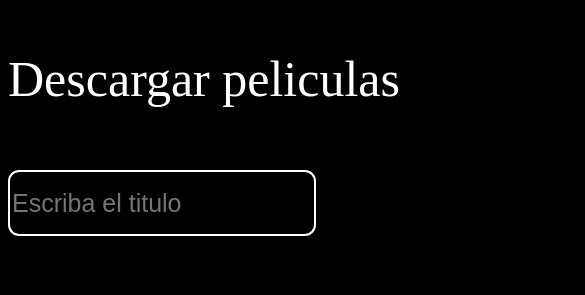
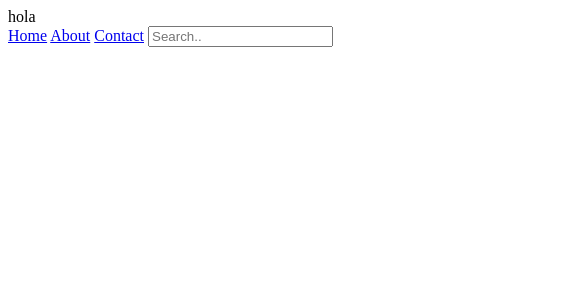
Before and after one commit to Marcomech/Web-Pages, a plain HTML site: page Descargar Musica/index.html in a window 390 px wide. Shown: the top 295 px of the page, 585 px wide, since content can reach past the window. Drawn offline with Linux system fonts and the light colour scheme.

Commit message:
Final 2.0

```diff
--- a/Descargar Musica/index.html
+++ b/Descargar Musica/index.html
@@ -1,20 +1,9 @@
-<!DOCTYPE html>
-<html lang="en">
-
-<head>
-    <title>Movies</title>
-    <link rel="stylesheet" type="text/css" href="style.css">
-</head>
+<head>hola</head>
 <body>
-    <p class="title">Descargar peliculas</p>
-
-    <form id="form" class="form">
-        <input type="text" id="fMovie" name="fMovie" placeholder="Escriba el titulo"><br>
-    </form>
-
-    <main class="container-grid" id = "elements">
-    </main>
-
+    <div class="topnav">
+        <a class="active" href="#home">Home</a>
+        <a href="#about">About</a>
+        <a href="#contact">Contact</a>
+        <input type="text" placeholder="Search..">
+    </div>
 </body>
-<script src="./script.js"></script>
-</html>
--- a/Descargar Musica/script.js
+++ b/Descargar Musica/script.js
@@ -50,7 +50,6 @@ function GetApi(MovieName){
 					`
 				}
 				elements.innerHTML = movieList;
-				console.log("ok")
 			}
 
 		})
--- a/Descargar Musica/style.css
+++ b/Descargar Musica/style.css
@@ -1,47 +1,52 @@
-body{
-    background: black;
+.topnav {
+    overflow: hidden;
+    background-color: #e9e9e9;
   }
 
-.title{
-    color: white;
-    font-size: 50px;
-    font-style:normal;
-    width: 600px;
-    height: 70px;
+  /* Style the links inside the navigation bar */
+  .topnav a {
+    float: left;
+    display: block;
+    color: black;
+    text-align: center;
+    padding: 14px 16px;
+    text-decoration: none;
+    font-size: 17px;
   }
 
-.container-grid{
-    display: grid;
-    grid-template-columns: repeat(4, minmax(0, 1fr));
-    gap:2rem;
-}
-
-.card{
-    border-radius: 0.35rem;
-    background-color: dimgray;
-}
-
-.movie-title{
-    text-align: center;
-    font-weight: bold;
-    font-size: 26px;
+  /* Change the color of links on hover */
+  .topnav a:hover {
+    background-color: #ddd;
     color: black;
   }
 
-.img-fluid{
-    width: 100%;
-    border-top-left-radius: 0.35rem;
-    border-top-right-radius: 0.35rem;
+  /* Style the "active" element to highlight the current page */
+  .topnav a.active {
+    background-color: #2196F3;
+    color: white;
   }
 
-#fMovie{
-    color: white;
-    background: black;
-    border: 2px solid white;
-    font-size: 25px;
-    font-style:normal;
-    border-radius: 0.7rem;
-    width: 300px;
-    height: 60px;
-    margin-bottom: 3rem;
+  /* Style the search box inside the navigation bar */
+  .topnav input[type=text] {
+    float: right;
+    padding: 6px;
+    border: none;
+    margin-top: 8px;
+    margin-right: 16px;
+    font-size: 17px;
   }
+
+  /* When the screen is less than 600px wide, stack the links and the search field vertically instead of horizontally */
+  @media screen and (max-width: 600px) {
+    .topnav a, .topnav input[type=text] {
+      float: none;
+      display: block;
+      text-align: left;
+      width: 100%;
+      margin: 0;
+      padding: 14px;
+    }
+    .topnav input[type=text] {
+      border: 1px solid #ccc;
+    }
+  }
--- a/Descargar Peliculas/style.css
+++ b/Descargar Peliculas/style.css
@@ -1,51 +1,93 @@
+
+.header{
+    background-color: black;
+    overflow: hidden;
+    margin-bottom: 2rem;
+}
+#title{
+    color: white;
+    font-size: 50px;
+    font-family: Impact, Haettenschweiler, 'Arial Narrow Bold', sans-serif;
+    width: 500px;
+    height: 60px;
+    margin-top: 1rem;
+    margin-right: 18rem;
+    float: left;
+}
+#fMovie{
+    color: white;
+    background: black;
+    border: 2px solid white;
+    font-size: 30px;
+    border-radius: 0.7rem;
+    margin-top: 1rem;
+    width: 500px;
+    height: 60px;
+}
+
+
 body{
     background: black;
 }
-
-.header{
-    color: dimgray;
-}
-
-.title{
-    color: white;
-    font-size: 50px;
-    font-style:normal;
-    width: 600px;
-    height: 70px;
-}
-
 .container-grid{
     display: grid;
     grid-template-columns: repeat(4, minmax(0, 1fr));
     gap:2rem;
 }
-
 .card{
     border-radius: 0.35rem;
     background-color: dimgray;
+    overflow: hidden;
 }
-
 .movie-title{
     text-align: center;
     font-weight: bold;
     font-size: 26px;
     color: black;
 }
-
 .img-fluid{
     width: 100%;
+    height: 80%;
     border-top-left-radius: 0.35rem;
     border-top-right-radius: 0.35rem;
+    transition: all 0.3s ease-out;
+}
+.card img:hover{
+    transform: scale(1.1);
 }
 
-#fMovie{
-    color: white;
-    background: black;
-    border: 2px solid white;
-    font-size: 25px;
-    font-style:normal;
-    border-radius: 0.7rem;
-    width: 300px;
-    height: 60px;
-    margin-bottom: 3rem;
+.zoom{
+    background: rgba(0, 0, 0, 0.9);
+    position: fixed;
+    top: 0;
+    left: 0;
+    width: 100%;
+    height: 100%;
+    opacity: 0;
+    pointer-events: none;
 }
+.zoom.open{
+    opacity: 1;
+    pointer-events: all;
+}
+
+.zoom #movieTitle{
+    color: aliceblue;
+    font-size: 4rem;
+    position: absolute;
+    top: 10%;
+    left: 55%;
+}
+.zoom #movieDescription{
+    color: aliceblue;
+    font-size: 2rem;
+    position: absolute;
+    top: 30%;
+    left: 55%;
+}
+.zoom img{
+    position: absolute;
+    left: 10%;
+    top: 5%;
+    height: 35rem;
+}
```
Also changed, not shown: Descargar Peliculas/index.html (+22 -9 lines), Descargar Peliculas/script.js (+29 -1 lines). Lines whose indentation alone changed are shown as unchanged.
